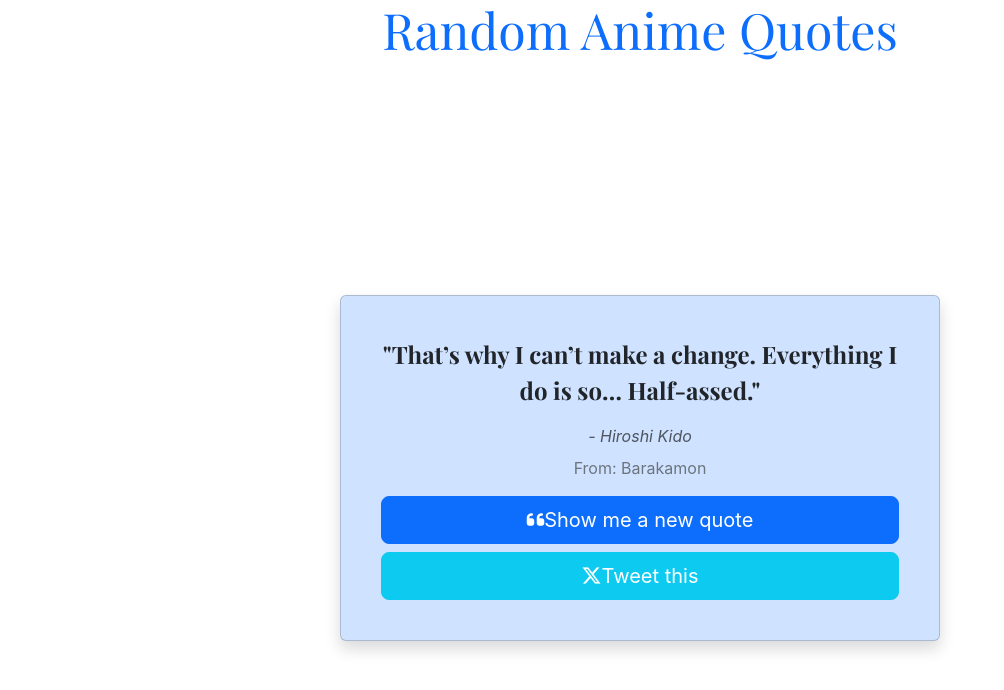
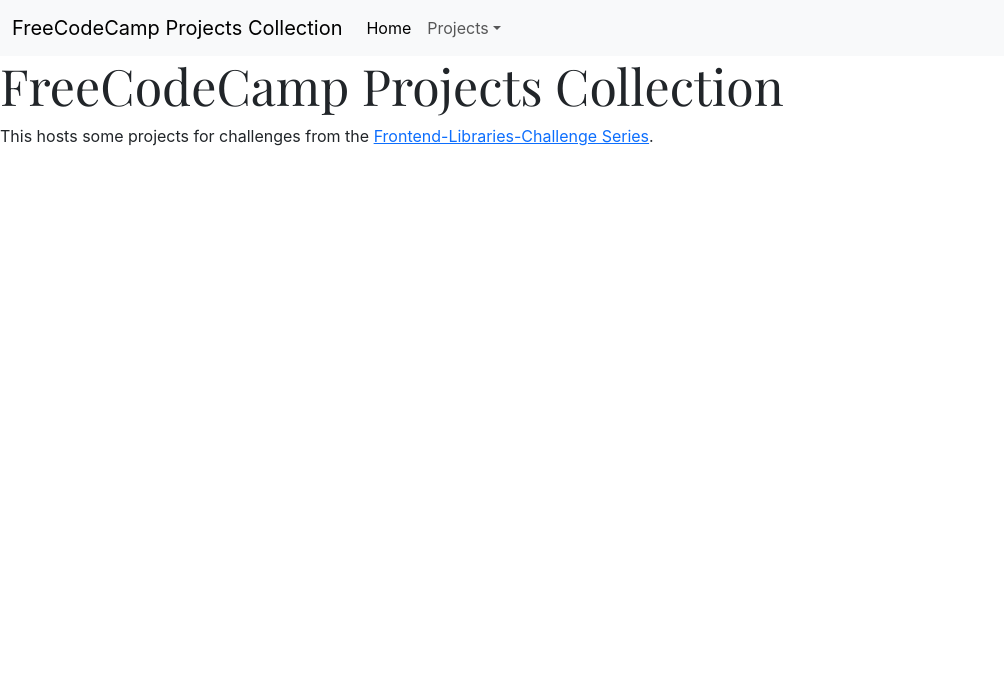
Before and after one commit to Yircas/freecodecamp-projects-collection, a React (Create React App) app: page / in a window 1280 px wide. Shown: the top 690 px of the page, without its empty margins (0-1004 px from the left). Built offline with nearby package versions, Linux system fonts and the light colour scheme; a web font is replaced by a local one.

Commit message:
add: homepage with routing to projects

```diff
--- a/package.json
+++ b/package.json
@@ -10,6 +10,7 @@
     "papaparse": "^5.4.1",
     "react": "^17.0.2",
     "react-dom": "^17.0.2",
+    "react-router-dom": "^6.28.0",
     "react-scripts": "^5.0.1",
     "web-vitals": "^2.1.4"
   },
--- a/public/index.html
+++ b/public/index.html
@@ -10,21 +10,10 @@
       content="Web site created using create-react-app"
     />
     <link rel="apple-touch-icon" href="%PUBLIC_URL%/logo192.png" />
-    <!--
-      manifest.json provides metadata used when your web app is installed on a
-      user's mobile device or desktop. See https://developers.google.com/web/fundamentals/web-app-manifest/
-    -->
+
     <link rel="manifest" href="%PUBLIC_URL%/manifest.json" />
-    <!--
-      Notice the use of %PUBLIC_URL% in the tags above.
-      It will be replaced with the URL of the `public` folder during the build.
-      Only files inside the `public` folder can be referenced from the HTML.
 
-      Unlike "/favicon.ico" or "favicon.ico", "%PUBLIC_URL%/favicon.ico" will
-      work correctly both with client-side routing and a non-root public URL.
-      Learn how to configure a non-root public URL by running `npm run build`.
-    -->
-    <title>React App</title>
+    <title>FreeCodeCamp Projects Collection</title>
 
     <!-- Styles, Fonts, more -->
     <link rel="preconnect" href="https://fonts.googleapis.com">
@@ -43,18 +32,8 @@
   <body>
     <noscript>You need to enable JavaScript to run this app.</noscript>
     <div id="root"></div>
-    <!--
-      This HTML file is a template.
-      If you open it directly in the browser, you will see an empty page.
 
-      You can add webfonts, meta tags, or analytics to this file.
-      The build step will place the bundled scripts into the <body> tag.
-
-      To begin the development, run `npm start` or `yarn start`.
-      To create a production bundle, use `npm run build` or `yarn build`.
-    -->
-
-    <!-- FreeCodeCamp-Testsuite -->
+    <!-- FreeCodeCamp-Testsuite, we can comment this out, after all tests were passed -->
     <script src="https://cdn.freecodecamp.org/testable-projects-fcc/v1/bundle.js"></script>
   </body>
 </html>
--- /dev/null
+++ b/src/components/Home.js
@@ -0,0 +1,12 @@
+import React from 'react';
+
+const Home = function() {
+    return (
+      <div>
+        <h1>FreeCodeCamp Projects Collection</h1>
+        <p>This hosts some projects for challenges from the <a href='https://www.freecodecamp.org/learn/front-end-development-libraries/'>Frontend-Libraries-Challenge Series</a>.</p>
+      </div>
+    )
+  }
+
+  export default Home
--- /dev/null
+++ b/src/components/Layout.js
@@ -0,0 +1,14 @@
+import React from "react";
+import Navigation from "./Navigation";
+import { Outlet } from "react-router-dom";
+
+const Layout = () => (
+  <>
+    <Navigation />
+    <main>
+      <Outlet />
+    </main>
+  </>
+);
+
+export default Layout;
--- /dev/null
+++ b/src/components/Navigation.js
@@ -0,0 +1,32 @@
+import { Link } from "react-router-dom"
+
+const Navigation = function() {
+    return (
+      <nav class="navbar navbar-expand-lg bg-body-tertiary">
+        <div class="container-fluid">
+          <Link class="navbar-brand" to="/">FreeCodeCamp Projects Collection</Link>
+          <button class="navbar-toggler" type="button" data-bs-toggle="collapse" data-bs-target="#navbarSupportedContent" aria-controls="navbarSupportedContent" aria-expanded="false" aria-label="Toggle navigation">
+            <span class="navbar-toggler-icon"></span>
+          </button>
+          <div class="collapse navbar-collapse" id="navbarSupportedContent">
+            <ul class="navbar-nav me-auto mb-2 mb-lg-0">
+              <li class="nav-item">
+                <Link class="nav-link active" aria-current="page" to="/">Home</Link>
+              </li>
+              <li class="nav-item dropdown">
+                <Link class="nav-link dropdown-toggle" role="button" data-bs-toggle="dropdown" aria-expanded="false">
+                  Projects
+                </Link>
+                <ul class="dropdown-menu">
+                  <li><Link class="dropdown-item" to="/quotesApp">Quotes-App</Link></li>
+                  <li><Link class="dropdown-item" to="/markdownApp">Markdown-App</Link></li>
+                </ul>
+              </li>
+            </ul>
+          </div>
+        </div>
+      </nav>
+    )
+  }
+
+export default Navigation
--- a/src/index.js
+++ b/src/index.js
@@ -1,18 +1,15 @@
 import React from 'react';
 import ReactDOM from 'react-dom';
 import './index.css';
-import {MainApp, QuoteBox} from './main.js';
 import reportWebVitals from './reportWebVitals';
+import router from './router.js';
+import {RouterProvider} from 'react-router-dom';
 
 ReactDOM.render(
   <React.StrictMode>
-    <MainApp />
-    <QuoteBox/>
+    <RouterProvider router={router} />
   </React.StrictMode>,
   document.getElementById('root')
 );
 
-// If you want to start measuring performance in your app, pass a function
-// to log results (for example: reportWebVitals(console.log))
-// or send to an analytics endpoint. Learn more: https://bit.ly/CRA-vitals
 reportWebVitals();
--- /dev/null
+++ b/src/pages/MarkdownApp.js
@@ -0,0 +1,9 @@
+import React from "react"
+
+const MarkdownApp = () => (
+    <div>
+        <h1 className='text-primary text-center'>Markdown Previewer</h1>
+    </div>
+)
+
+export default MarkdownApp
--- a/src/main.js
+++ b/src/pages/QuotesApp.js
@@ -1,20 +1,14 @@
 import React from 'react'
 import ReactDOM from 'react-dom'
-import './index.css'
-import readCSV from './fetchData'
+import '../index'
+import readCSV from '../fetchData'
 
-class MainApp extends React.Component {
-    constructor(props) {
-        super(props)
-    }
-    render() {
-        return (
+const QuotesApp = () => (
             <div>
                 <h1 className='text-primary text-center'>Random Anime Quotes</h1>
+                <QuoteBox />
             </div>
         )
-    }
-}
 
 class QuoteBox extends React.Component {
     constructor(props) {
@@ -37,8 +31,7 @@
             .then((file) => {
                 console.log(file)
                 this.setState({data: file}, () => {
-                    console.log(this.state)
-
+                    console.log(this.state.data)
                     // get first quote upon loading the page
                     this.setRandomEntry()
                 })
@@ -46,7 +39,6 @@
             .catch((error) => {
                 console.error('Error reading CSV:', error)
                 })
-        console.log(this.state)
 
     }
 
@@ -92,4 +84,6 @@
     }
 }
 
-export {MainApp, QuoteBox}
+// ReactDOM.render(<QuotesApp />, document.getElementById('root'))
+
+export default QuotesApp
--- /dev/null
+++ b/src/router.js
@@ -0,0 +1,21 @@
+import React from 'react';
+import {createBrowserRouter} from 'react-router-dom';
+import Home from './components/Home';
+import QuotesApp from './pages/QuotesApp';
+import MarkdownApp from './pages/MarkdownApp'
+import Layout from './components/Layout';
+
+// Define routes
+const router = createBrowserRouter([
+    {
+        path: '/',
+        element: <Layout />, // This uses the Layout component
+        children: [
+            { path: '', element: <Home /> },
+            { path: 'quotesApp', element: <QuotesApp /> },
+            { path: 'markdownApp', element: <MarkdownApp /> },
+            ],
+    },
+]);
+
+export default router;
```
Also changed, not shown: 1 other file (tests, documents, lock files or other folders).
